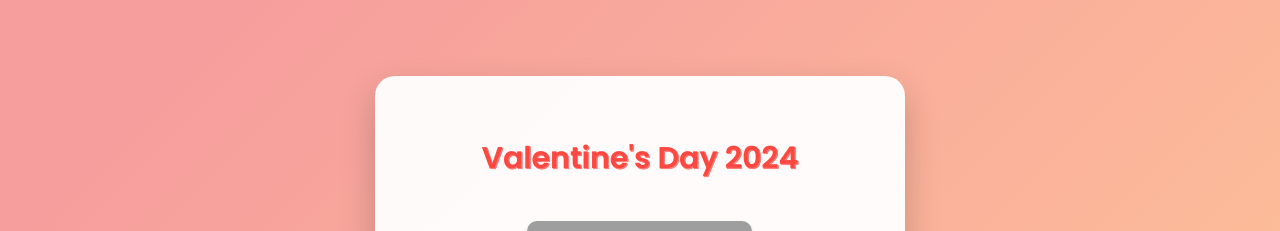
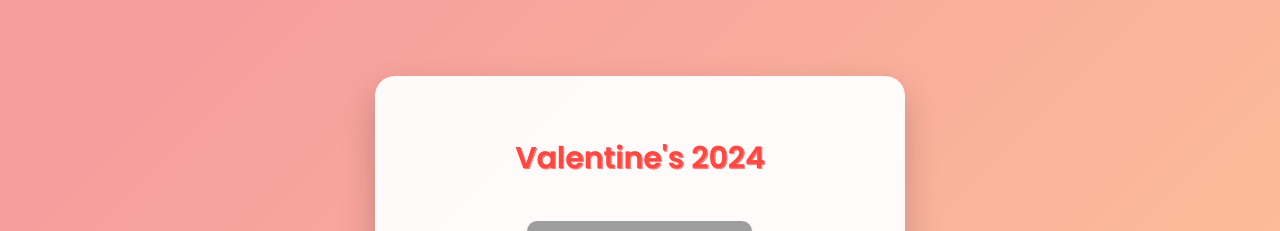
Before and after one commit to npsadafule/Valentines-2024, a React (Create React App) app: page / in a window 1280 px wide. Shown: the top 231 px of the page. Built offline with nearby package versions, Linux system fonts and the light colour scheme; grey boxes are pictures that could not be loaded.

Commit message:
Update Valentine's

```diff
--- a/src/App.js
+++ b/src/App.js
@@ -86,7 +86,7 @@ function App() {
         </div>
       )}
       <header>
-        <h1 className="v2024">Valentine's Day 2024</h1>
+        <h1 className="v2024">Valentine's 2024</h1>
       </header>
       <main>
         {!showMessage ? (
```
